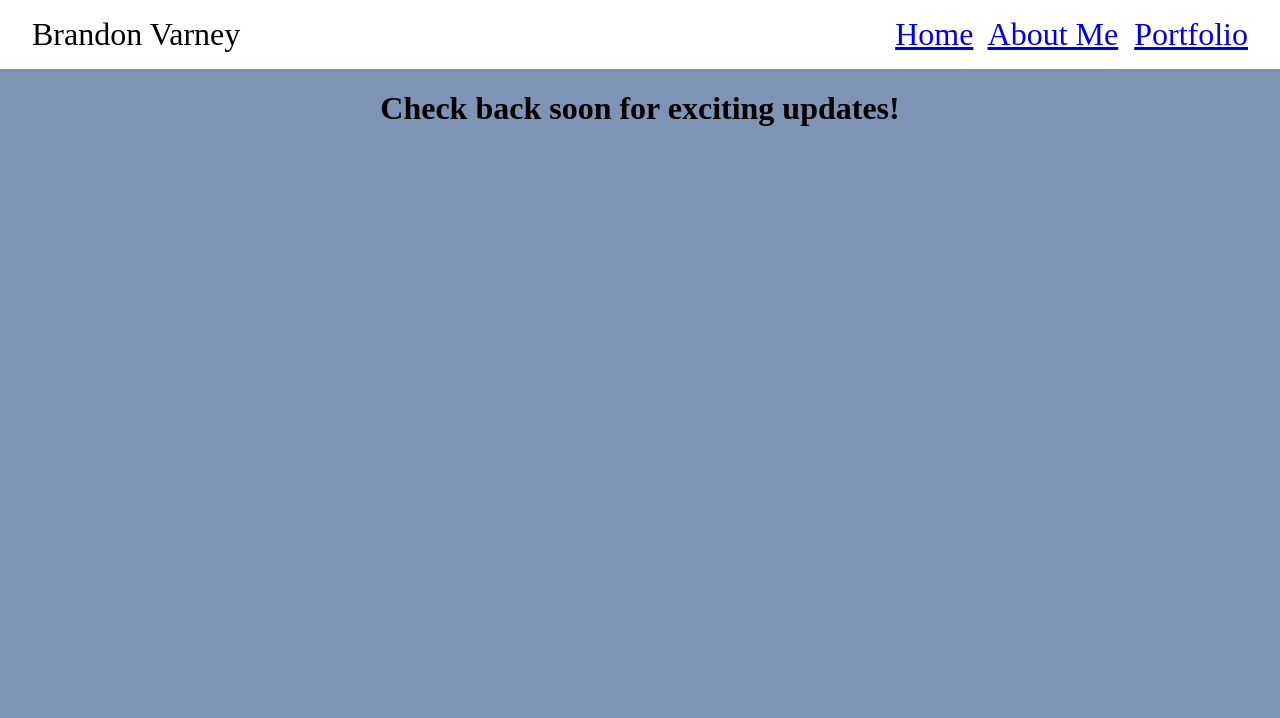
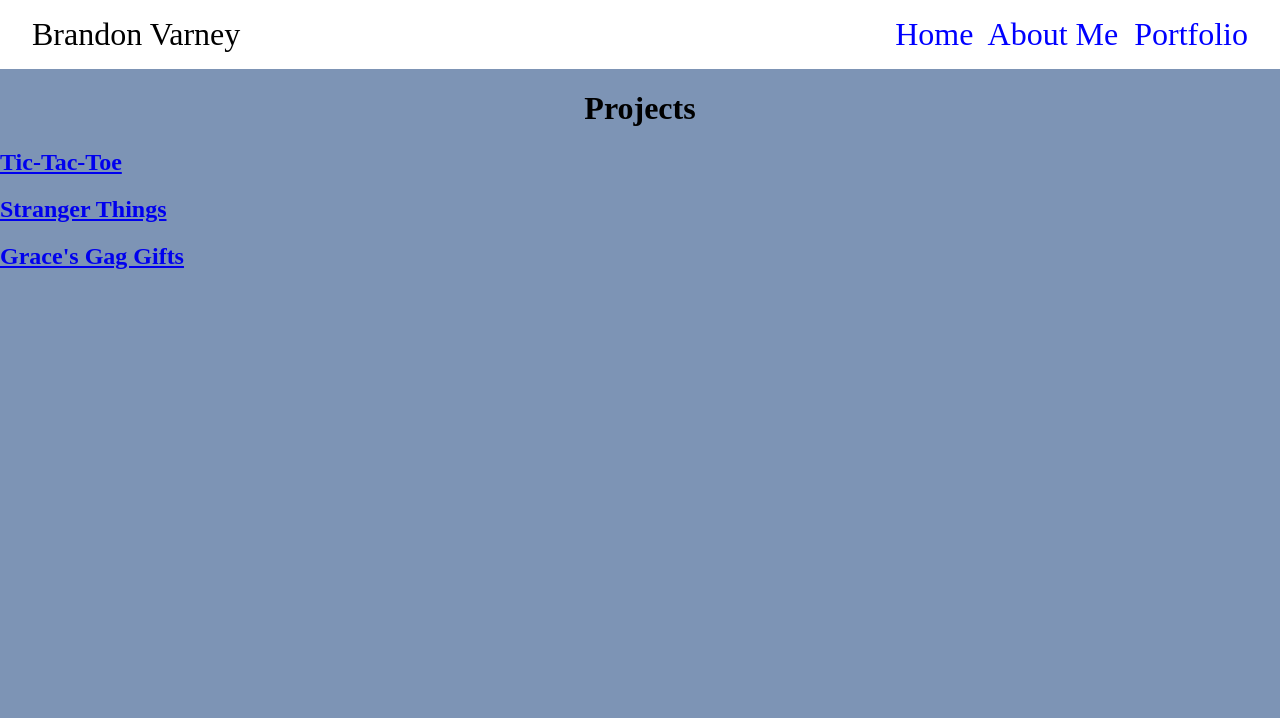
Before and after one commit to bvarney23/personal_site, a plain HTML site: page portfolio.html in a window 1280 px wide. Shown: the top 718 px of the page. Drawn offline with Linux system fonts and the light colour scheme; a web font is replaced by a local one.

Commit message:
adding style and portfolio page

```diff
--- a/portfolio.html
+++ b/portfolio.html
@@ -13,14 +13,29 @@
         <header>
             <span class="name">Brandon Varney</span>
             <nav class="links">
-            <a href="index.html">Home</a>&nbsp;
-            <a href="about.html">About Me</a>&nbsp;
-            <a href="portfolio.html">Portfolio</a>
+            <a class="direct-link" href="index.html">Home</a>&nbsp;
+            <a class="direct-link" href="about.html">About Me</a>&nbsp;
+            <a class="direct-link" href="portfolio.html">Portfolio</a>
             </nav>
         </header>
     </div>
         <main>
-            <h1>Check back soon for exciting updates!</h1>
+            <h1>Projects</h1>
+            <div class="tic-tac-toe">
+                <h2>
+                    <a href="https://beamish-marigold-06c9e1.netlify.app/" target="_blank">Tic-Tac-Toe</a>
+                </h2>
+            </div>
+            <div class="stranger-things">
+                <h2>
+                    <a href="https://shimmering-marshmallow-229c30.netlify.app/" target="_blank">Stranger Things</a>
+                </h2>
+            </div>
+            <div class="graces-gag">
+                <h2>
+                    <a href="https://glistening-sprinkles-97ca5b.netlify.app/" target="_blank">Grace's Gag Gifts</a>
+                </h2>
+            </div>
         </main>
         <div class="main-footer">
             <footer>
--- a/site.css
+++ b/site.css
@@ -12,6 +12,11 @@ header {
 .links {
     flex-grow: 3;
     text-align: end;
+    text-decoration: none;
+}
+.direct-link {
+    text-decoration: none;
+    color: blue;
 }
 body {
     display: flex;
```
Also changed, not shown: about.html (+3 -3 lines), index.html (+3 -3 lines), 1 other file.
